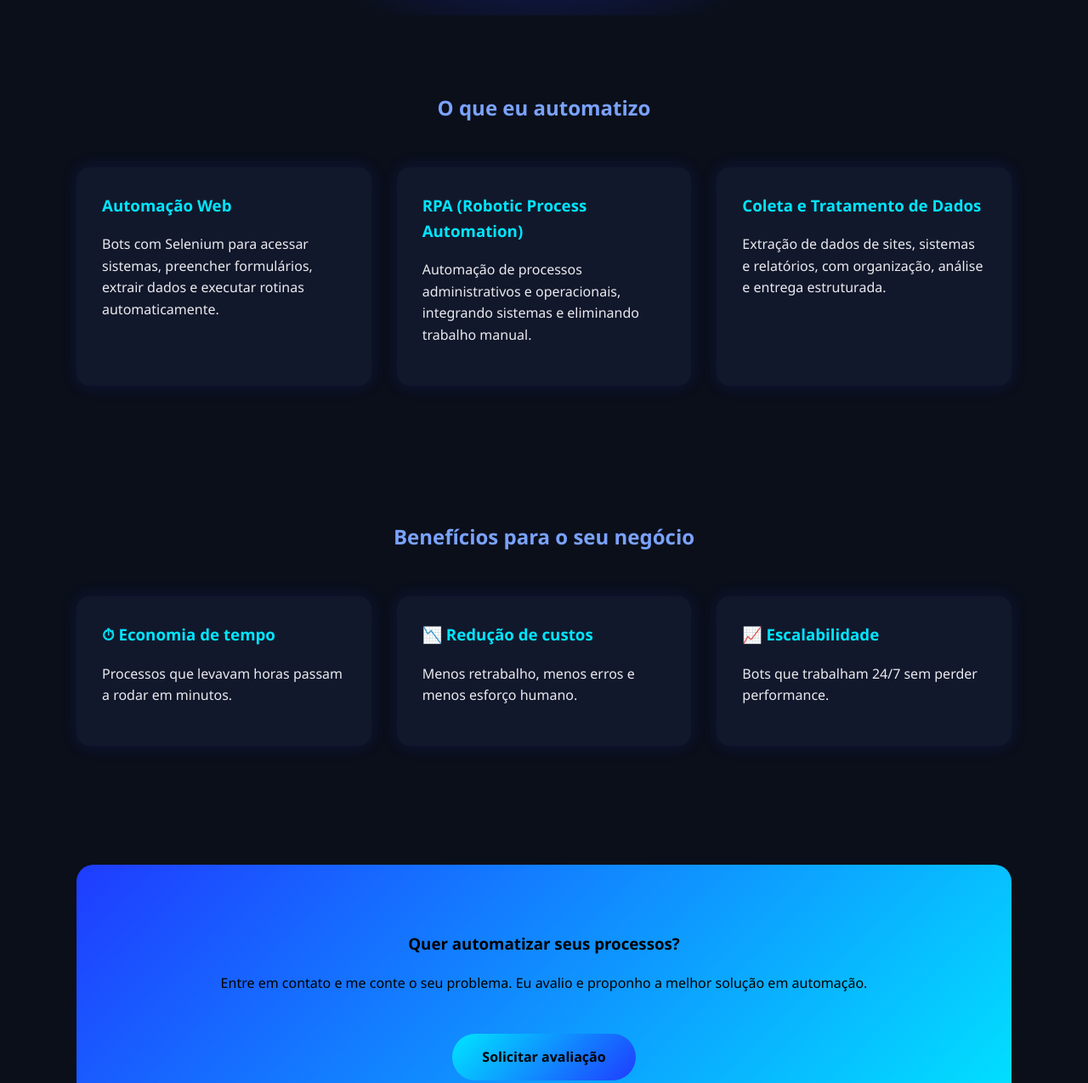
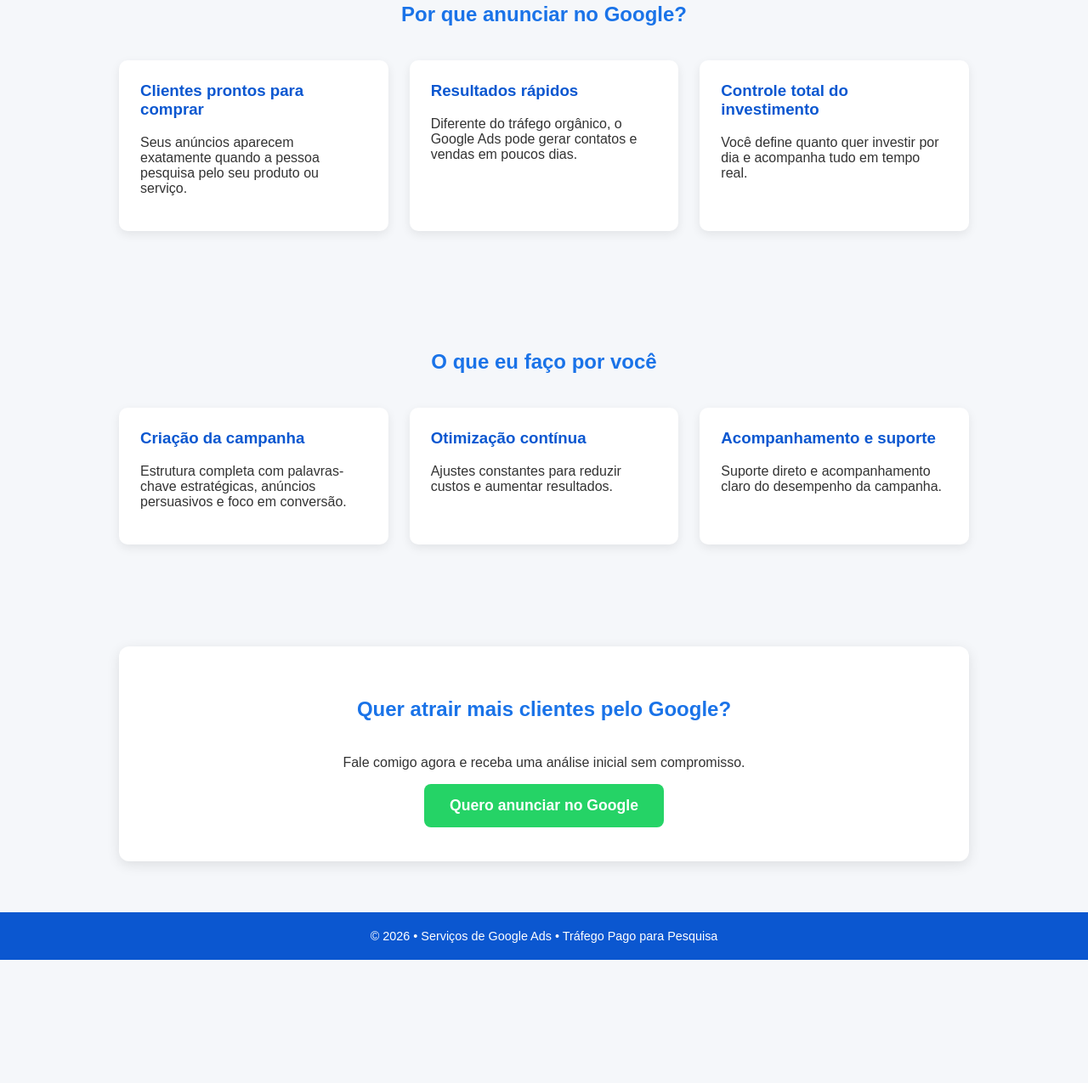
Before and after one commit to gilsonribeiro38/googleadwords, a plain HTML site: page index.html in a window 1280 px wide. Shown: the part 398-1673 px from the top of the page at 85% size. After the commit the page ends 1528 px from the top, so only its background shows below. Drawn offline with Linux system fonts and the light colour scheme.

Commit message:
Update index.html

```diff
--- a/index.html
+++ b/index.html
@@ -2,178 +2,178 @@
 <html lang="pt-BR">
 <head>
     <meta charset="UTF-8">
-  <title>Automação Inteligente com Python e RPA | Gilson Ribeiro</title>
     <meta name="viewport" content="width=device-width, initial-scale=1.0">
+    <title>Google Ads para Pesquisa | Anuncie no Topo do Google</title>
 
-  <meta name="description" content="Automação de processos com Python, Selenium e RPA. Reduza custos, elimine tarefas repetitivas e aumente a produtividade.">
-  <meta name="keywords" content="automação, python, selenium, rpa, automação de processos, bots, raspagem de dados">
+    <meta name="description" content="Criação e gerenciamento de campanhas de Google Ads para pesquisa. Atraia clientes prontos para comprar e aumente suas vendas.">
+    <meta name="keywords" content="google ads, anúncios no google, google adwords, tráfego pago, marketing digital">
 
     <style>
         body {
             margin: 0;
-      font-family: 'Segoe UI', Arial, sans-serif;
-      background: #0b0f1a;
-      color: #eaeaf0;
-      line-height: 1.6;
+            font-family: Arial, Helvetica, sans-serif;
+            background-color: #f5f7fa;
+            color: #333;
         }
 
         header {
-      background: radial-gradient(circle at top, #1f3cff, #0b0f1a 60%);
-      padding: 80px 20px;
+            background: linear-gradient(135deg, #1a73e8, #0b57d0);
+            color: #fff;
+            padding: 60px 20px;
             text-align: center;
         }
 
         header h1 {
-      font-size: 2.6em;
-      margin-bottom: 20px;
+            font-size: 2.2em;
+            margin-bottom: 15px;
         }
 
         header p {
+            font-size: 1.1em;
             max-width: 700px;
-      margin: auto;
-      font-size: 1.1em;
-      color: #cfd3ff;
+            margin: 0 auto 30px;
         }
 
         .btn {
             display: inline-block;
-      margin-top: 30px;
-      padding: 15px 35px;
-      background: linear-gradient(135deg, #00e5ff, #1f3cff);
-      color: #000;
+            background-color: #25d366;
+            color: #fff;
+            padding: 15px 30px;
             text-decoration: none;
+            border-radius: 8px;
+            font-size: 1.1em;
             font-weight: bold;
-      border-radius: 30px;
-      transition: 0.3s;
-    }
-
-    .btn:hover {
-      opacity: 0.85;
         }
 
         section {
-      padding: 70px 20px;
-      max-width: 1100px;
+            padding: 60px 20px;
+            max-width: 1000px;
             margin: auto;
         }
 
         h2 {
             text-align: center;
-      margin-bottom: 50px;
-      color: #7aa2ff;
+            margin-bottom: 40px;
+            color: #1a73e8;
         }
 
-    .grid {
+        .cards {
             display: grid;
-      grid-template-columns: repeat(auto-fit, minmax(260px, 1fr));
-      gap: 30px;
+            grid-template-columns: repeat(auto-fit, minmax(250px, 1fr));
+            gap: 25px;
         }
 
         .card {
-      background: #12182b;
-      border-radius: 15px;
-      padding: 30px;
-      box-shadow: 0 0 20px rgba(31,60,255,0.15);
+            background: #fff;
+            padding: 25px;
+            border-radius: 10px;
+            box-shadow: 0 4px 12px rgba(0,0,0,0.08);
         }
 
         .card h3 {
             margin-top: 0;
-      color: #00e5ff;
+            color: #0b57d0;
         }
 
         .cta {
-      background: linear-gradient(135deg, #1f3cff, #00e5ff);
-      color: #000;
-      padding: 60px 20px;
+            background-color: #fff;
+            border-radius: 12px;
+            padding: 40px 20px;
             text-align: center;
-      border-radius: 20px;
+            box-shadow: 0 4px 15px rgba(0,0,0,0.1);
         }
 
         footer {
+            background-color: #0b57d0;
+            color: #fff;
             text-align: center;
-      padding: 30px;
+            padding: 20px;
             font-size: 0.9em;
-      color: #aaa;
         }
     </style>
 </head>
 <body>
 
 <header>
-  <h1>Automação Inteligente de Processos</h1>
+    <h1>Coloque sua empresa no topo do Google</h1>
     <p>
-    Desenvolvo soluções sob medida com <strong>Python, Selenium e RPA</strong>
-    para eliminar tarefas repetitivas, reduzir erros e aumentar a produtividade.
+        Criação e gerenciamento de campanhas de <strong>Google Ads para Pesquisa</strong>,
+        focadas em atrair clientes que já estão procurando pelo seu serviço.
     </p>
     <a class="btn" href="https://wa.me/5515997240796" target="_blank">
-    Falar comigo no WhatsApp
+        Falar no WhatsApp
     </a>
 </header>
 
 <section>
-  <h2>O que eu automatizo</h2>
-  <div class="grid">
+    <h2>Por que anunciar no Google?</h2>
+    <div class="cards">
         <div class="card">
-      <h3>Automação Web</h3>
+            <h3>Clientes prontos para comprar</h3>
             <p>
-        Bots com Selenium para acessar sistemas, preencher formulários,
-        extrair dados e executar rotinas automaticamente.
+                Seus anúncios aparecem exatamente quando a pessoa pesquisa
+                pelo seu produto ou serviço.
             </p>
         </div>
 
         <div class="card">
-      <h3>RPA (Robotic Process Automation)</h3>
+            <h3>Resultados rápidos</h3>
             <p>
-        Automação de processos administrativos e operacionais,
-        integrando sistemas e eliminando trabalho manual.
+                Diferente do tráfego orgânico, o Google Ads pode gerar contatos
+                e vendas em poucos dias.
             </p>
         </div>
 
         <div class="card">
-      <h3>Coleta e Tratamento de Dados</h3>
+            <h3>Controle total do investimento</h3>
             <p>
-        Extração de dados de sites, sistemas e relatórios,
-        com organização, análise e entrega estruturada.
+                Você define quanto quer investir por dia e acompanha tudo em tempo real.
             </p>
         </div>
     </div>
 </section>
 
 <section>
-  <h2>Benefícios para o seu negócio</h2>
-  <div class="grid">
+    <h2>O que eu faço por você</h2>
+    <div class="cards">
         <div class="card">
-      <h3>⏱ Economia de tempo</h3>
-      <p>Processos que levavam horas passam a rodar em minutos.</p>
+            <h3>Criação da campanha</h3>
+            <p>
+                Estrutura completa com palavras-chave estratégicas, anúncios persuasivos
+                e foco em conversão.
+            </p>
         </div>
 
         <div class="card">
-      <h3>📉 Redução de custos</h3>
-      <p>Menos retrabalho, menos erros e menos esforço humano.</p>
+            <h3>Otimização contínua</h3>
+            <p>
+                Ajustes constantes para reduzir custos e aumentar resultados.
+            </p>
         </div>
 
         <div class="card">
-      <h3>📈 Escalabilidade</h3>
-      <p>Bots que trabalham 24/7 sem perder performance.</p>
+            <h3>Acompanhamento e suporte</h3>
+            <p>
+                Suporte direto e acompanhamento claro do desempenho da campanha.
+            </p>
         </div>
     </div>
 </section>
 
 <section>
     <div class="cta">
-    <h3>Quer automatizar seus processos?</h3>
+        <h2>Quer atrair mais clientes pelo Google?</h2>
         <p>
-      Entre em contato e me conte o seu problema.
-      Eu avalio e proponho a melhor solução em automação.
+            Fale comigo agora e receba uma análise inicial sem compromisso.
         </p>
         <a class="btn" href="https://wa.me/5515997240796" target="_blank">
-      Solicitar avaliação
+            Quero anunciar no Google
         </a>
     </div>
 </section>
 
 <footer>
-  © 2026 • Gilson Ribeiro • Automação com Python, Selenium e RPA
+    © 2026 • Serviços de Google Ads • Tráfego Pago para Pesquisa
 </footer>
 
 </body>
```
Lines whose indentation alone changed are shown as unchanged.
